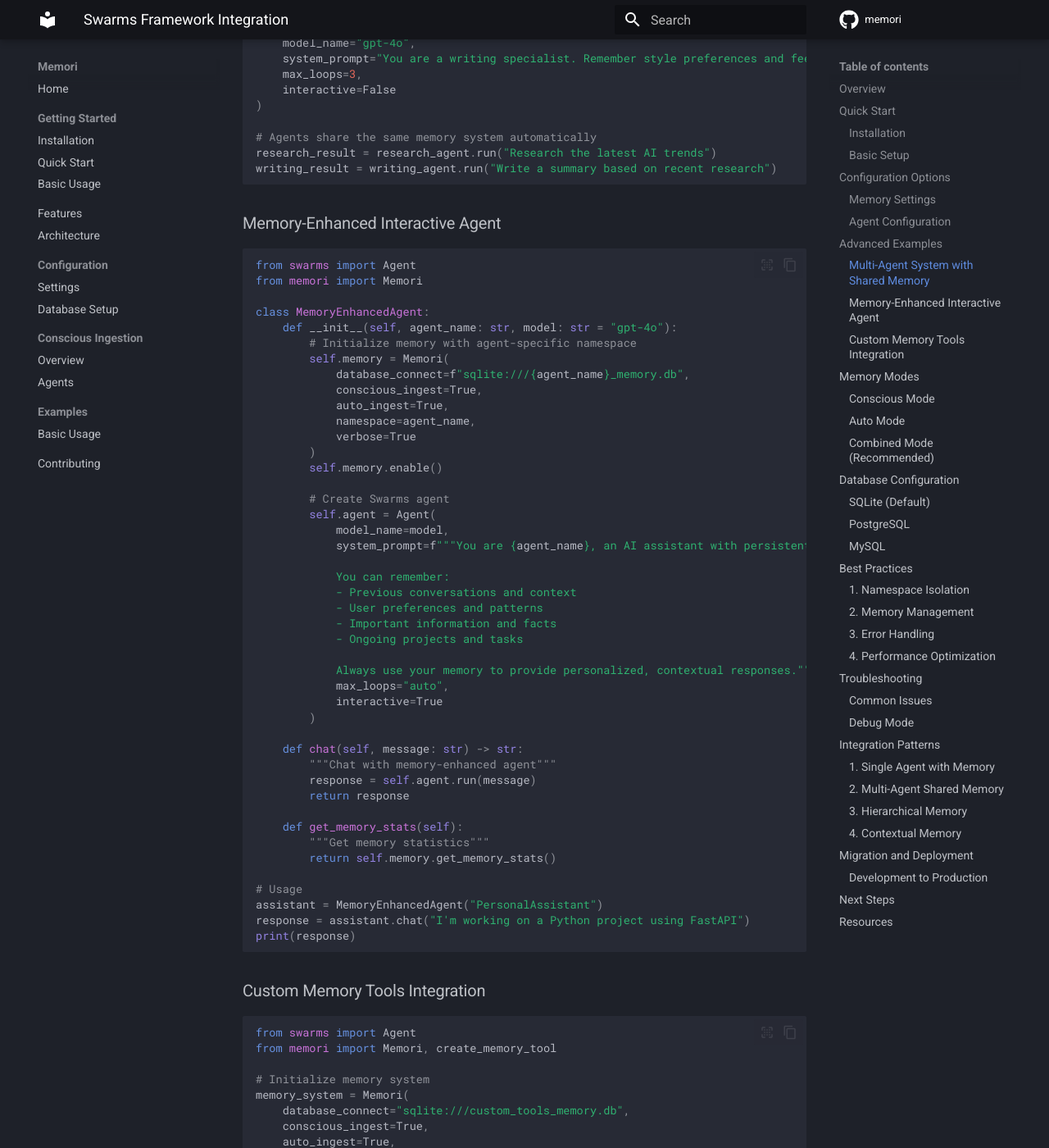
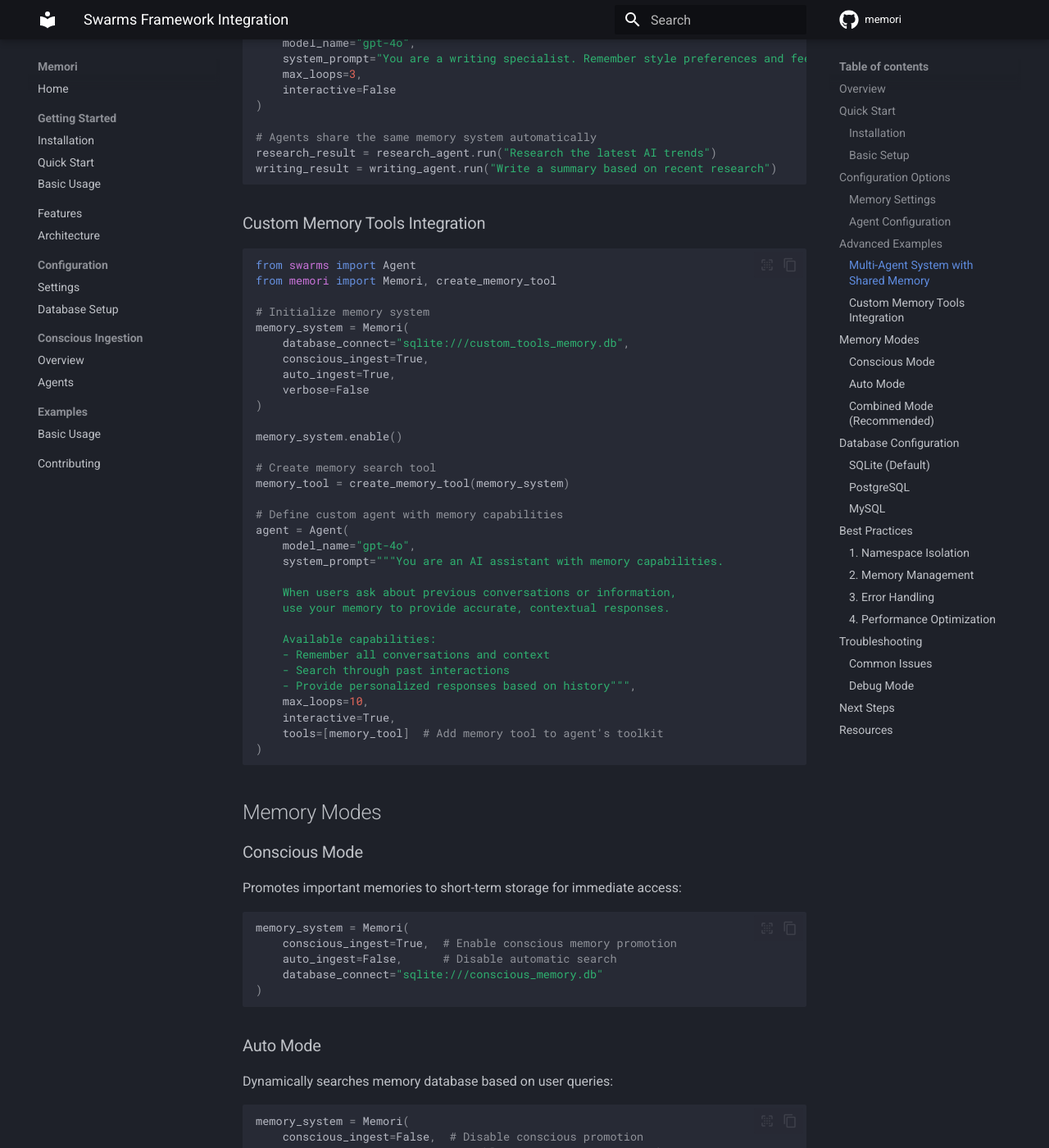
Before and after one commit to codemaker1023/Memori, an MkDocs documentation site: the page built from docs/examples/swarms-integration.md, in a window 1280 px wide and 1400 px high, scrolled down 2583 px. Shown: the whole window at 82% size. Built offline with MkDocs 1.6.1 and Material for MkDocs 9.7.7, drawn with Linux system fonts in a browser that asks for light colours; comment, search, counter and statistics services are not loaded; some of the changed text lies outside the part shown.

Commit message:
updates and fixes !

````diff
--- a/docs/examples/swarms-integration.md
+++ b/docs/examples/swarms-integration.md
@@ -109,55 +109,6 @@
 writing_result = writing_agent.run("Write a summary based on recent research")
 ```
 
-### Memory-Enhanced Interactive Agent
-
-```python
-from swarms import Agent
-from memori import Memori
-
-class MemoryEnhancedAgent:
-    def __init__(self, agent_name: str, model: str = "gpt-4o"):
-        # Initialize memory with agent-specific namespace
-        self.memory = Memori(
-            database_connect=f"sqlite:///{agent_name}_memory.db",
-            conscious_ingest=True,
-            auto_ingest=True,
-            namespace=agent_name,
-            verbose=True
-        )
-        self.memory.enable()
-
-        # Create Swarms agent
-        self.agent = Agent(
-            model_name=model,
-            system_prompt=f"""You are {agent_name}, an AI assistant with persistent memory.
-
-            You can remember:
-            - Previous conversations and context
-            - User preferences and patterns
-            - Important information and facts
-            - Ongoing projects and tasks
-
-            Always use your memory to provide personalized, contextual responses.""",
-            max_loops="auto",
-            interactive=True
-        )
-
-    def chat(self, message: str) -> str:
-        """Chat with memory-enhanced agent"""
-        response = self.agent.run(message)
-        return response
-
-    def get_memory_stats(self):
-        """Get memory statistics"""
-        return self.memory.get_memory_stats()
-
-# Usage
-assistant = MemoryEnhancedAgent("PersonalAssistant")
-response = assistant.chat("I'm working on a Python project using FastAPI")
-print(response)
-```
-
 ### Custom Memory Tools Integration
 
 ```python
@@ -194,14 +145,6 @@
     tools=[memory_tool]  # Add memory tool to agent's toolkit
 )
 
-# Interactive conversation loop
-while True:
-    user_input = input("You: ")
-    if user_input.lower() in ['quit', 'exit']:
-        break
-
-    response = agent.run(user_input)
-    print(f"Assistant: {response}")
 ```
 
 ## Memory Modes
@@ -347,45 +290,6 @@
 )
 ```
 
-## Integration Patterns
-
-### 1. **Single Agent with Memory**
-Perfect for personal assistants and chatbots.
-
-### 2. **Multi-Agent Shared Memory**
-Ideal for collaborative agent systems where agents need to share context.
-
-### 3. **Hierarchical Memory**
-Use different namespaces for different agent roles or responsibilities.
-
-### 4. **Contextual Memory**
-Enable conscious ingestion for frequently accessed information and auto ingestion for dynamic retrieval.
-
-## Migration and Deployment
-
-### Development to Production
-
-1. **Database Migration**
-   ```python
-   # Development
-   memory = Memori(database_connect="sqlite:///dev_memory.db")
-
-   # Production
-   memory = Memori(database_connect="postgresql://prod-db-url")
-   ```
-
-2. **Configuration Management**
-   ```python
-   import os
-
-   memory = Memori(
-       database_connect=os.getenv("MEMORY_DB_URL", "sqlite:///memory.db"),
-       conscious_ingest=os.getenv("CONSCIOUS_INGEST", "true").lower() == "true",
-       auto_ingest=os.getenv("AUTO_INGEST", "true").lower() == "true",
-       namespace=os.getenv("MEMORY_NAMESPACE", "default")
-   )
-   ```
-
 ## Next Steps
 
 - Explore the [Advanced Configuration Guide](../configuration/settings.md)
````
